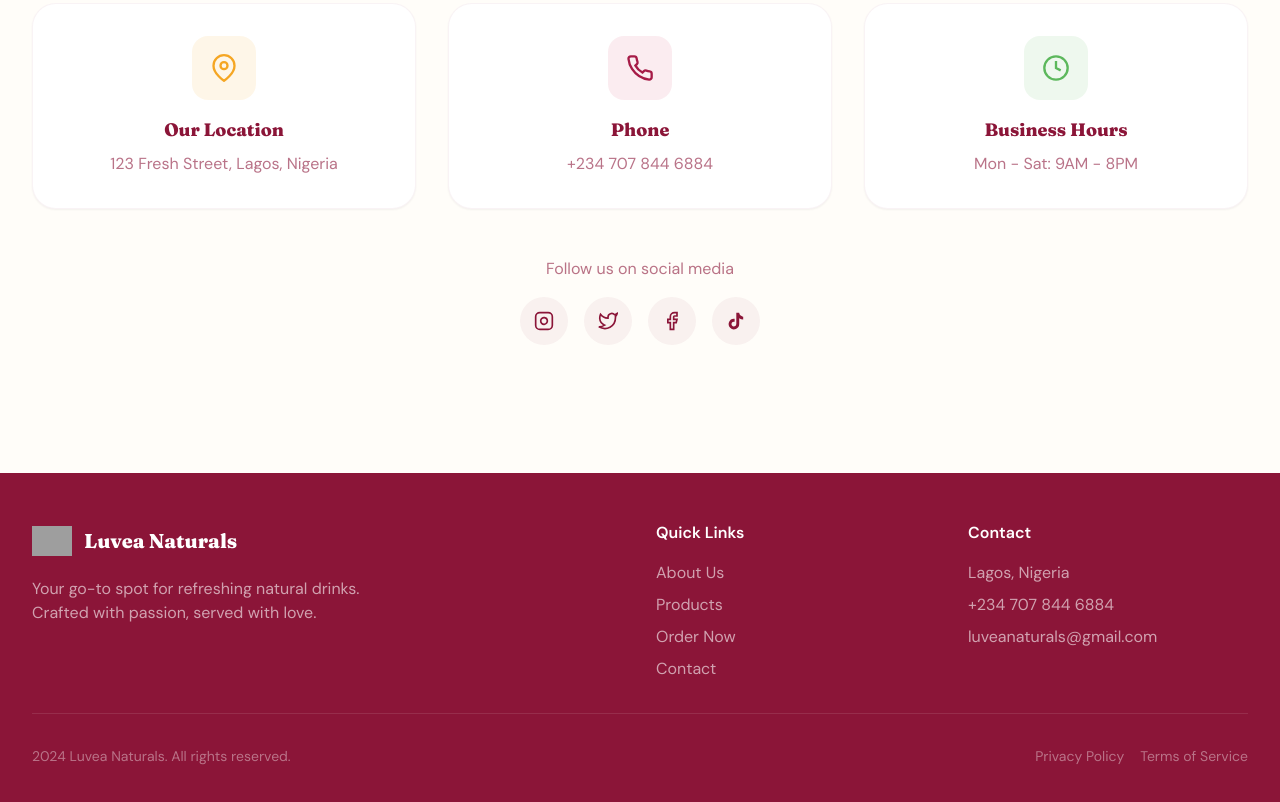
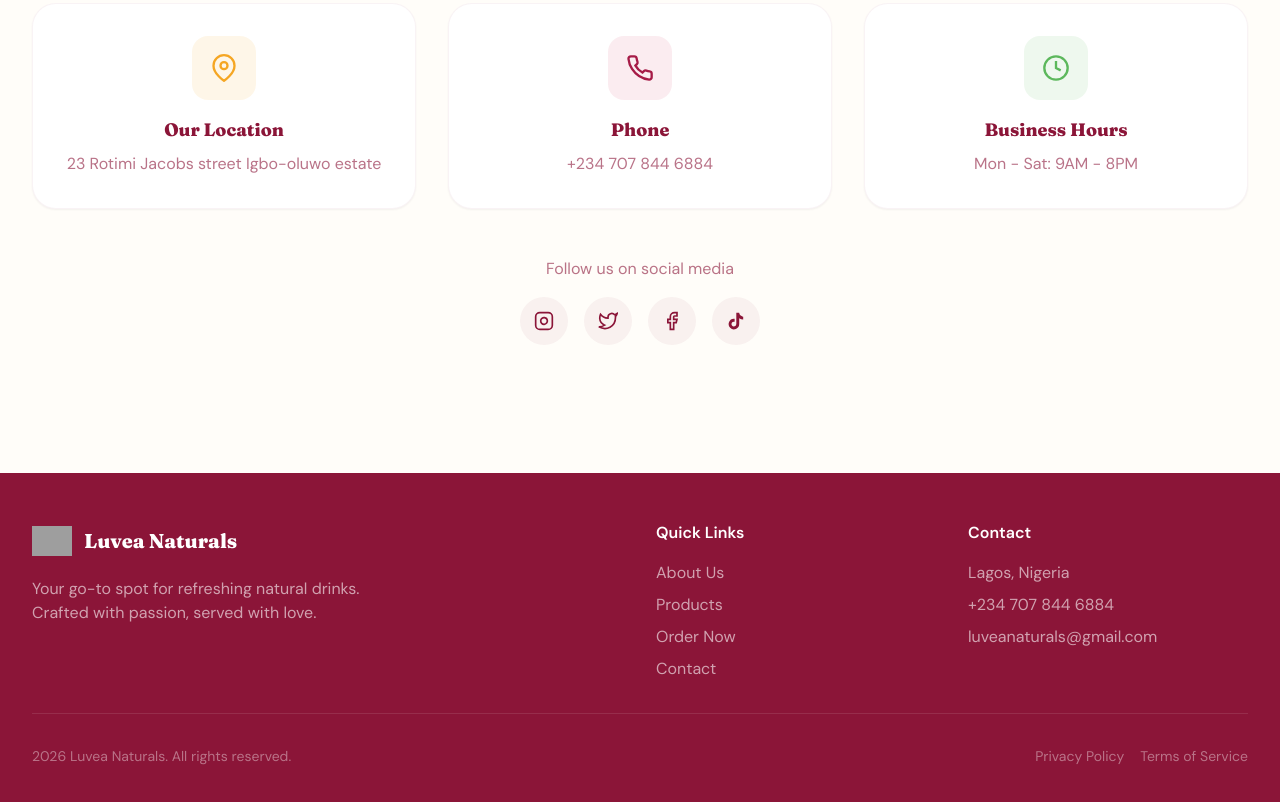
Before and after one commit to Smartkid222/Luvea-Naturals, a plain HTML site: page index.html in a window 1280 px wide. Shown: the part 5499-6301 px from the top of the page. Drawn offline with nearby package versions, Linux system fonts and the light colour scheme; grey boxes are pictures that could not be loaded.

Commit message:
Update address and copyright year in index.html

```diff
--- a/index.html
+++ b/index.html
@@ -1982,7 +1982,7 @@
             <h3 class="font-display text-lg font-bold text-zobo-deep mb-2">
               Our Location
             </h3>
-            <p class="text-zobo-deep/60">123 Fresh Street, Lagos, Nigeria</p>
+            <p class="text-zobo-deep/60">23 Rotimi Jacobs street Igbo-oluwo estate</p>
           </div>
 
           <!-- Phone -->
@@ -2203,7 +2203,7 @@
           class="border-t border-white/10 pt-8 flex flex-col sm:flex-row justify-between items-center gap-4"
         >
           <p class="text-white/40 text-sm">
-            2024 Luvea Naturals. All rights reserved.
+            2026 Luvea Naturals. All rights reserved.
           </p>
           <div class="flex gap-4">
             <a
```
